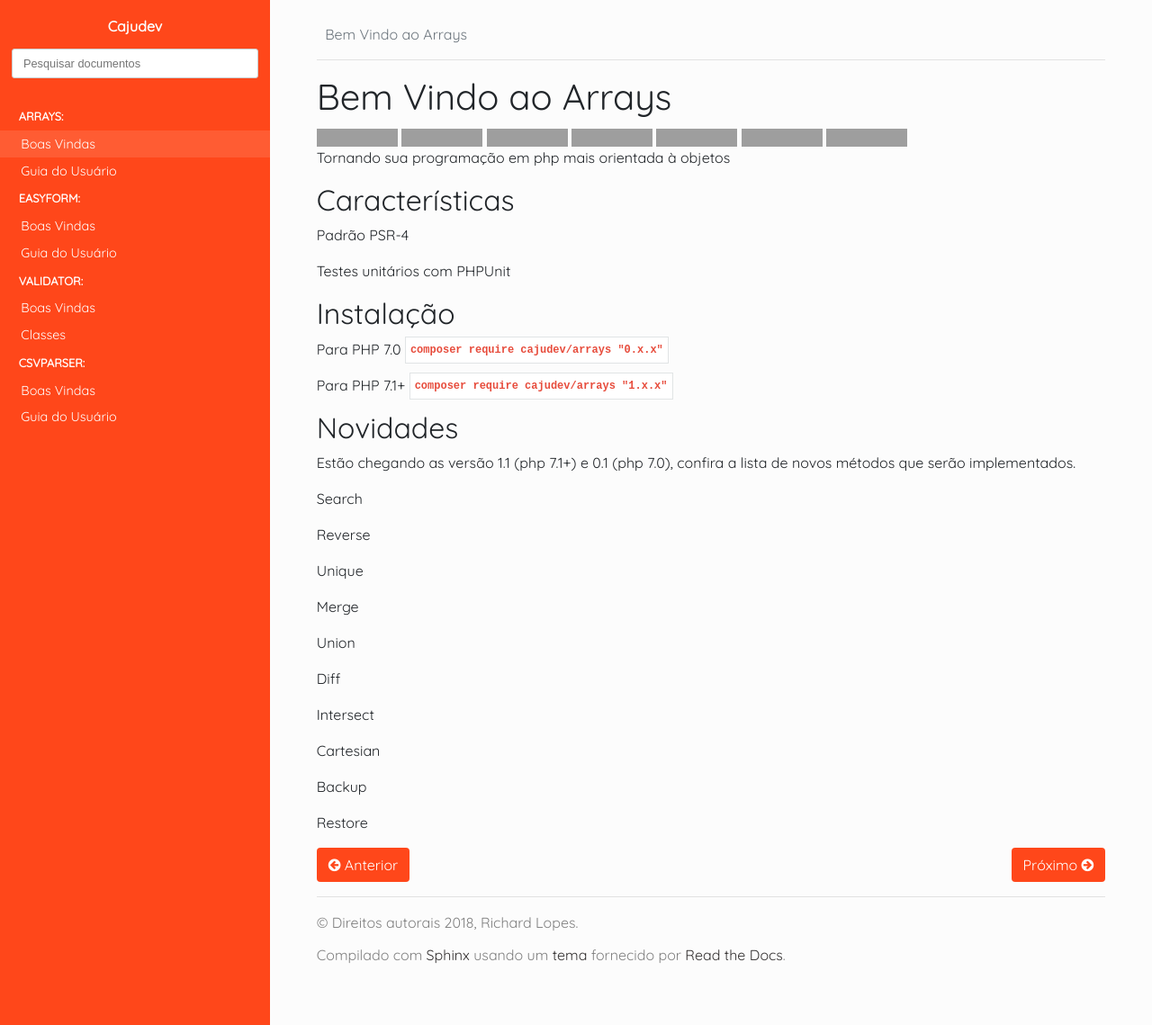
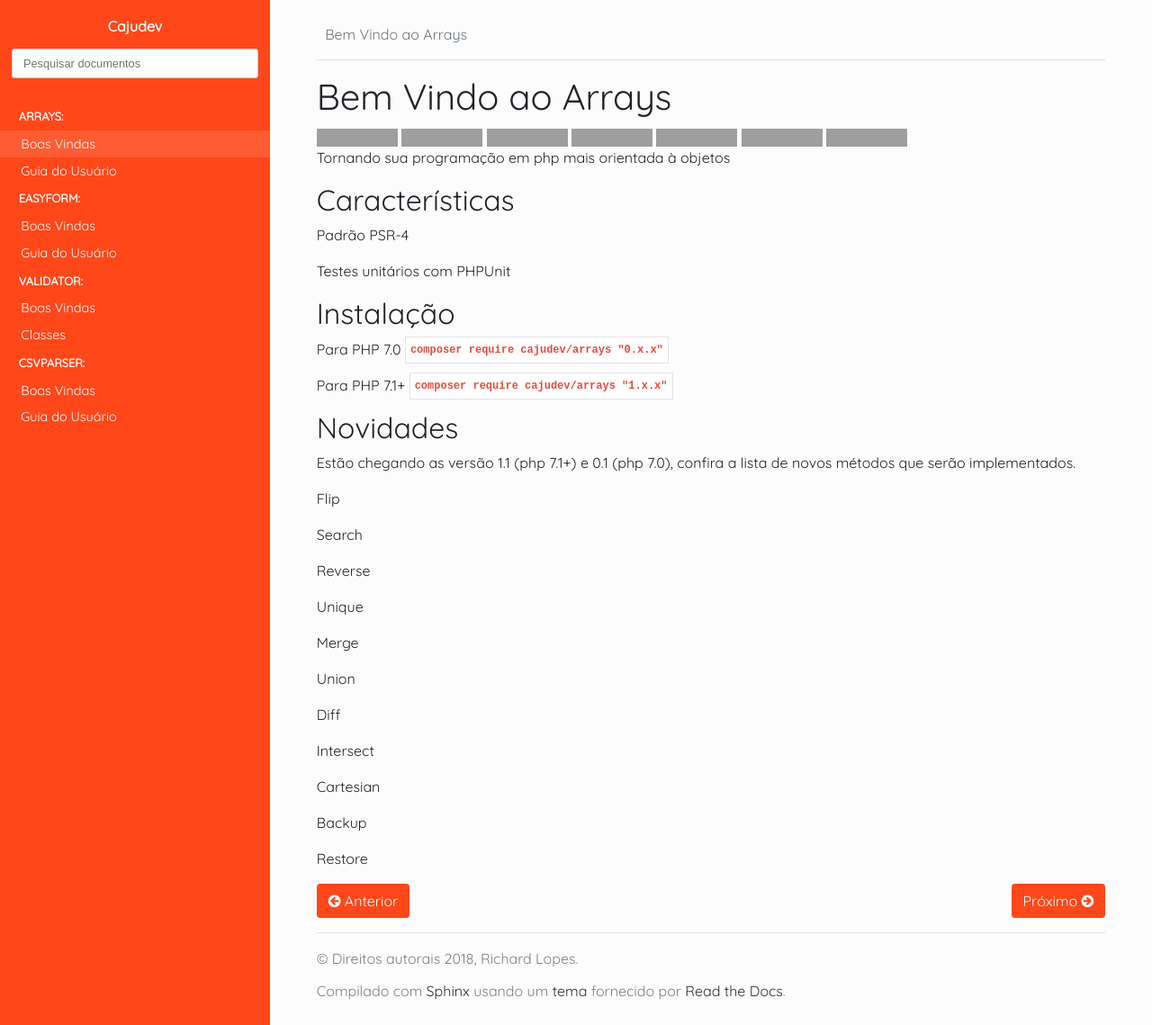
Before and after one commit to cajudev/docs, a Sphinx documentation site: the page built from source/arrays/index.rst, in a window 1280 px wide and 1139 px high, cut to the strip 0-1139 px from the top of the window. Shown: the whole strip at 90% size. Built offline with Sphinx 7.4.7 and the Read the Docs theme 2.0.0, drawn with Linux system fonts in a browser that asks for light colours; nearby versions of some CDN libraries; library files that are not in the unit come from our copies; pages that are not in the unit, such as notebooks, are missing from menus; grey boxes are pictures that could not be loaded.

Commit message:
Update Methods

```diff
--- a/source/arrays/index.rst
+++ b/source/arrays/index.rst
@@ -43,6 +43,7 @@ Novidades
 
 Estão chegando as versão 1.1 (php 7.1+) e 0.1 (php 7.0), confira a lista de novos métodos que serão implementados.
 
+- Flip
 - Search
 - Reverse
 - Unique
```
